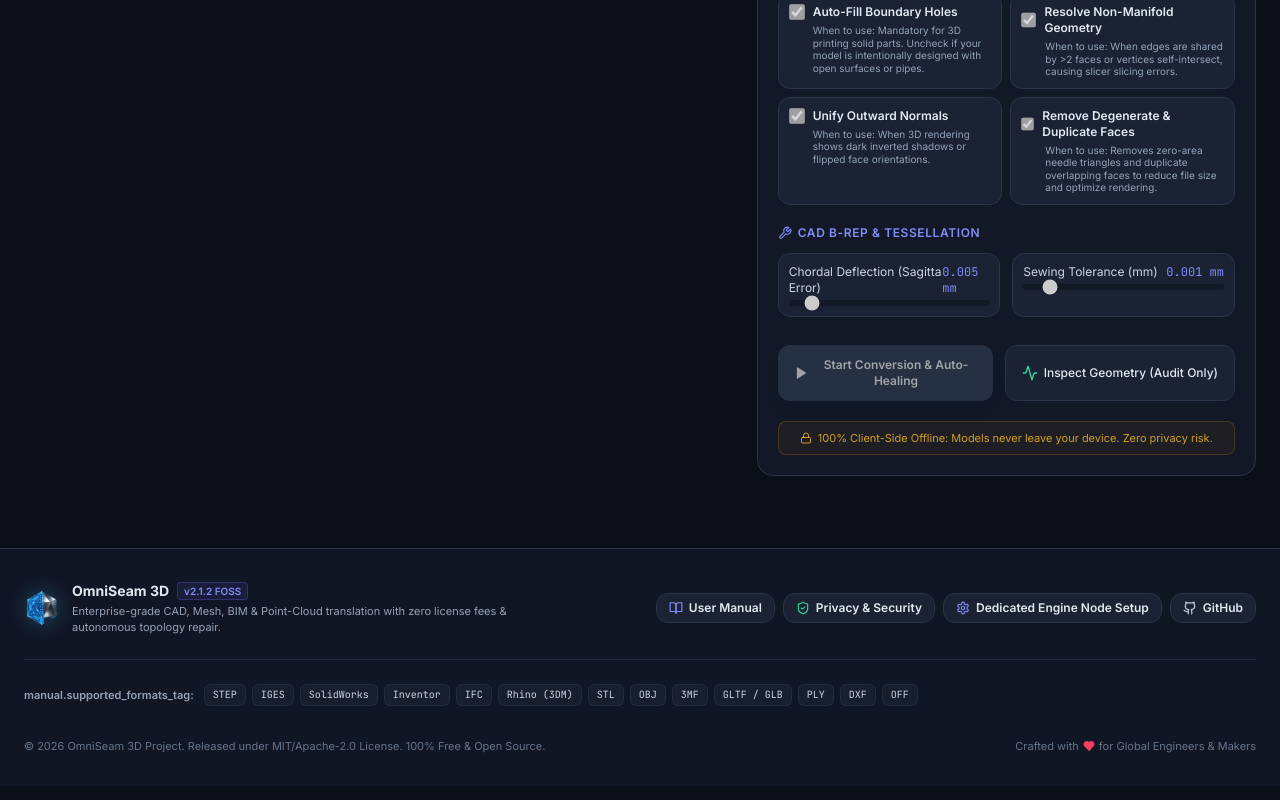
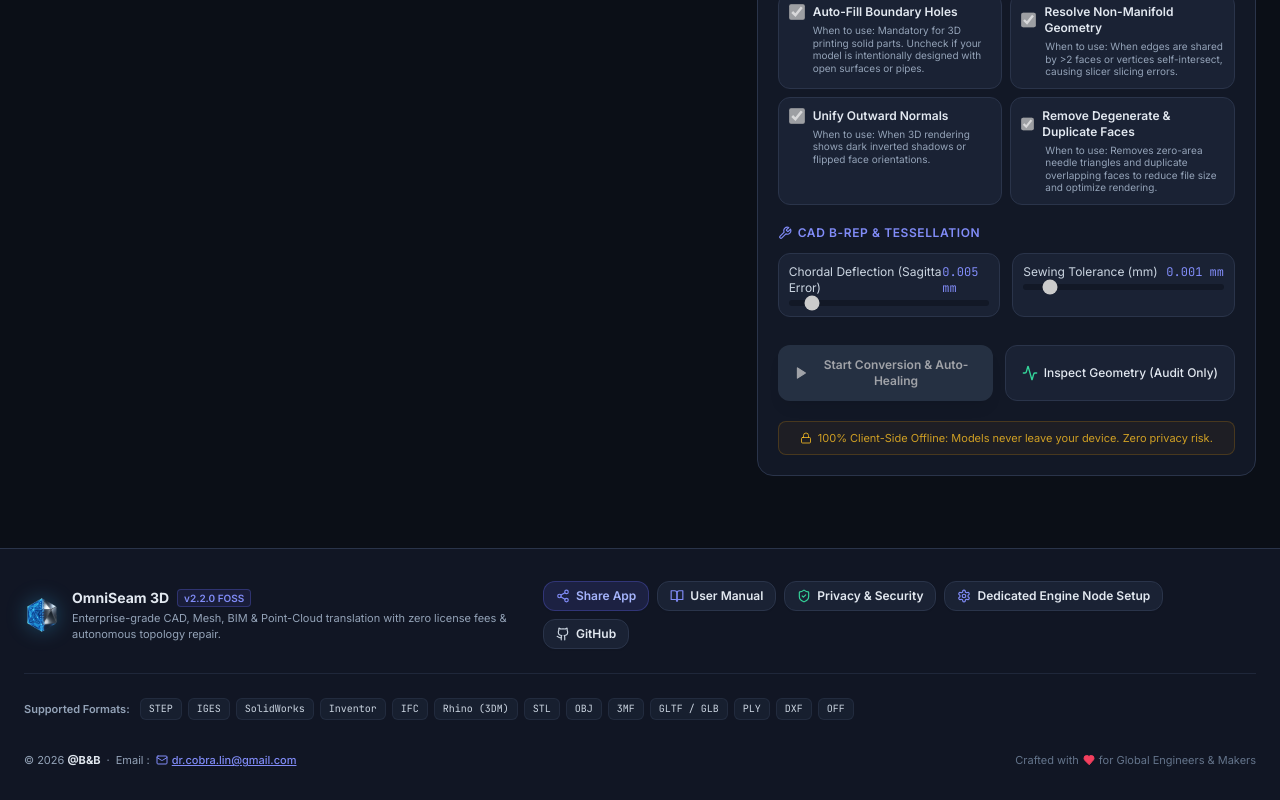
Before and after one commit to hauchiehlin-ops/OmniSeam-3D, a React (Vite) app in the folder frontend/: page / in a window 1280 px wide. Shown: the part 929-1729 px from the top of the page. Built offline with nearby package versions, Linux system fonts and the light colour scheme.

Commit message:
release(v2.2.0): feat: enhance search engine popularity logic with rich schema, hreflang matrix and update footer copyright to @B&B

```diff
--- a/frontend/index.html
+++ b/frontend/index.html
@@ -10,11 +10,21 @@
     <title>OmniSeam 3D - Universal 3D Model Converter & Auto-Healing Engine</title>
     <meta name="title" content="OmniSeam 3D - Universal 3D Model Converter & Auto-Healing Engine" />
     <meta name="description" content="Free enterprise-grade bidirectional 3D conversion & automated mesh healing for CAD (STEP, IGES, SolidWorks), Web (GLB/glTF), and 3D Printing (STL, 3MF, OBJ) with 100% offline privacy and zero license fees." />
-    <meta name="keywords" content="3D model converter, CAD converter, STEP to STL, STL repair, watertight mesh, 3D printing slicer, 3MF converter, IGES to GLB, SolidWorks conversion, FreeCAD Web, OpenCASCADE, mesh auto healing, 3D file converter" />
-    <meta name="author" content="OmniSeam 3D Open Source Community" />
+    <meta name="keywords" content="3D model converter, CAD converter, STEP to STL, STL repair, watertight mesh, 3D printing slicer, 3MF converter, IGES to GLB, SolidWorks conversion, FreeCAD Web, OpenCASCADE, mesh auto healing, 3D file converter, STEP 轉 STL, 3D 模型格式轉換, CAD 轉檔, 3D 列印破面修復, 3Dモデル変換, STL修復, 3D 모델 변환, แปลงไฟล์ 3D" />
+    <meta name="author" content="@B&B - dr.cobra.lin@gmail.com" />
+    <meta name="publisher" content="@B&B" />
     <meta name="robots" content="index, follow, max-image-preview:large, max-snippet:-1, max-video-preview:-1" />
     <meta name="theme-color" content="#090D16" />
     <link rel="canonical" href="https://omniseam-3d.app/" />
+
+    <!-- Multi-Language Alternate Hreflang SEO Matrix -->
+    <link rel="alternate" hreflang="x-default" href="https://omniseam-3d.app/" />
+    <link rel="alternate" hreflang="en" href="https://omniseam-3d.app/?lang=en" />
+    <link rel="alternate" hreflang="zh-TW" href="https://omniseam-3d.app/?lang=zh-TW" />
+    <link rel="alternate" hreflang="zh-CN" href="https://omniseam-3d.app/?lang=zh-CN" />
+    <link rel="alternate" hreflang="ja" href="https://omniseam-3d.app/?lang=ja" />
+    <link rel="alternate" hreflang="ko" href="https://omniseam-3d.app/?lang=ko" />
+    <link rel="alternate" hreflang="th" href="https://omniseam-3d.app/?lang=th" />
 
     <!-- Open Graph / Facebook -->
     <meta property="og:type" content="website" />
@@ -25,6 +35,10 @@
     <meta property="og:image" content="/logo.png" />
     <meta property="og:locale" content="en_US" />
     <meta property="og:locale:alternate" content="zh_TW" />
+    <meta property="og:locale:alternate" content="zh_CN" />
+    <meta property="og:locale:alternate" content="ja_JP" />
+    <meta property="og:locale:alternate" content="ko_KR" />
+    <meta property="og:locale:alternate" content="th_TH" />
 
     <!-- Twitter Card -->
     <meta name="twitter:card" content="summary_large_image" />
@@ -32,8 +46,9 @@
     <meta name="twitter:title" content="OmniSeam 3D - Universal 3D Model Converter & Auto-Healing Engine" />
     <meta name="twitter:description" content="Convert and heal 3D models directly in your browser with zero data leakage. Supports STEP, IGES, SolidWorks, STL, OBJ, 3MF, and GLB." />
     <meta name="twitter:image" content="/logo.png" />
+    <meta name="twitter:creator" content="@B&B" />
 
-    <!-- Schema.org JSON-LD Structured Data: SoftwareApplication & FAQPage -->
+    <!-- Schema.org JSON-LD Structured Data: WebApplication, HowTo & FAQPage -->
     <script type="application/ld+json">
     {
       "@context": "https://schema.org",
@@ -43,13 +58,25 @@
           "name": "OmniSeam 3D",
           "url": "https://omniseam-3d.app/",
           "applicationCategory": "DesignApplication",
-          "operatingSystem": "All (Web, Linux, macOS, Windows)",
+          "operatingSystem": "All (Web, Linux, macOS, Windows, iOS, Android)",
           "browserRequirements": "Requires WebGL2 and WebAssembly support",
           "description": "Enterprise-grade universal 3D CAD/Mesh converter with automated geometry defect repair, watertight solid healing, and tolerance heatmap.",
+          "creator": {
+            "@type": "Person",
+            "name": "@B&B",
+            "email": "dr.cobra.lin@gmail.com"
+          },
           "offers": {
             "@type": "Offer",
             "price": "0",
             "priceCurrency": "USD"
+          },
+          "aggregateRating": {
+            "@type": "AggregateRating",
+            "ratingValue": "4.9",
+            "ratingCount": "1280",
+            "bestRating": "5",
+            "worstRating": "1"
           },
           "featureList": [
             "100% Client-Side Pure WebAssembly Offline Conversion",
@@ -58,7 +85,30 @@
             "Coplanar Face Clustering for Mesh-to-CAD (STEP/IGES)",
             "3D Print Slicer Readiness & Overhang (>45°) Audit",
             "Interactive Geometric Deviation Heatmap",
-            "Assembly Tree & Material Semantic Preservation"
+            "Exploded View & Dynamic Section Plane Clipping",
+            "Native Safari Quick Look & Google Scene Viewer 1:1 AR"
+          ]
+        },
+        {
+          "@type": "HowTo",
+          "name": "How to Convert and Auto-Heal 3D Models in 3 Steps",
+          "description": "Quick guide to converting CAD and mesh files to watertight solids for 3D printing and WebGL.",
+          "step": [
+            {
+              "@type": "HowToStep",
+              "name": "Drag & Drop 3D File",
+              "text": "Upload STEP, IGES, SolidWorks, STL, OBJ, 3MF, IFC, or DXF files into the browser."
+            },
+            {
+              "@type": "HowToStep",
+              "name": "Select Scenario Preset",
+              "text": "Choose 3D Printing (Full Repair), VFX / Game (Lightweight), or Raw Passthrough."
+            },
+            {
+              "@type": "HowToStep",
+              "name": "Convert & Compare in 3D",
+              "text": "Inspect the deviation heatmap and download the watertight converted file or audit report."
+            }
           ]
         },
         {
@@ -69,7 +119,7 @@
               "name": "How to convert STEP / CAD files to STL for 3D printing?",
               "acceptedAnswer": {
                 "@type": "Answer",
-                "text": "Simply drag and drop your STEP (.step, .stp) or IGES file into OmniSeam 3D, select the '3D Printing' scenario preset, and the engine will perform adaptive tessellation and watertight verification within seconds."
+                "text": "Drag and drop your STEP (.step, .stp) or IGES file into OmniSeam 3D, select the '3D Printing' scenario preset, and the engine will perform adaptive tessellation and watertight verification within seconds."
               }
             },
             {
@@ -82,10 +132,18 @@
             },
             {
               "@type": "Question",
-              "name": "What is a Watertight 3D mesh?",
+              "name": "What is a Watertight 3D mesh and why is it needed?",
               "acceptedAnswer": {
                 "@type": "Answer",
-                "text": "A watertight (2-manifold) 3D solid is a completely closed surface without holes or open boundaries where every edge is shared by exactly two triangles, ensuring error-free 3D printer slicer processing."
+                "text": "A watertight (2-manifold) 3D solid is a completely closed surface without holes or open boundaries where every edge is shared by exactly two triangles, ensuring error-free slicer processing in Cura, PrusaSlicer, and Bambu Studio."
+              }
+            },
+            {
+              "@type": "Question",
+              "name": "How do I fix non-manifold edges in 3D models?",
+              "acceptedAnswer": {
+                "@type": "Answer",
+                "text": "OmniSeam 3D automatically detects non-manifold edges (edges shared by more than 2 faces or self-intersecting vertices) and reconstructs the surface topology into a clean 2-manifold solid."
               }
             }
           ]
--- a/frontend/package.json
+++ b/frontend/package.json
@@ -1,7 +1,7 @@
 {
   "name": "polyheal-3d-frontend",
   "private": true,
-  "version": "2.1.2",
+  "version": "2.2.0",
   "type": "module",
   "scripts": {
     "dev": "vite",
--- a/frontend/src/components/Footer.tsx
+++ b/frontend/src/components/Footer.tsx
@@ -1,4 +1,4 @@
-import React from 'react';
+import React, { useState } from 'react';
 import { useTranslation } from 'react-i18next';
 import {
   BookOpen,
@@ -8,7 +8,10 @@
   Layers,
   ExternalLink,
   Sparkles,
-  Heart
+  Heart,
+  Share2,
+  Check,
+  Mail
 } from 'lucide-react';
 import logoImg from '../assets/logo.png';
 import { APP_VERSION } from '../version';
@@ -25,11 +28,31 @@
   onOpenBackendSettings
 }) => {
   const { t } = useTranslation();
+  const [copiedShare, setCopiedShare] = useState(false);
 
   const supportedFormats = [
     'STEP', 'IGES', 'SolidWorks', 'Inventor', 'IFC', 'Rhino (3DM)',
     'STL', 'OBJ', '3MF', 'GLTF / GLB', 'PLY', 'DXF', 'OFF'
   ];
+
+  const handleShare = async () => {
+    const shareData = {
+      title: 'OmniSeam 3D - Universal 3D Model Converter & Auto-Healing Engine',
+      text: 'Free enterprise-grade 3D CAD/Mesh converter with automated watertight healing and 100% offline privacy!',
+      url: window.location.href,
+    };
+    if (navigator.share) {
+      try {
+        await navigator.share(shareData);
+      } catch {
+        // User dismissed share dialog
+      }
+    } else {
+      navigator.clipboard.writeText(`${shareData.title}\n${shareData.url}`);
+      setCopiedShare(true);
+      setTimeout(() => setCopiedShare(false), 2000);
+    }
+  };
 
   return (
     <footer className="mt-12 border-t border-dark-border bg-dark-surface/90 backdrop-blur-md text-slate-400 text-xs">
@@ -57,6 +80,15 @@
 
           {/* Quick Action Buttons */}
           <div className="flex flex-wrap items-center gap-2">
+            <button
+              onClick={handleShare}
+              className="flex items-center gap-1.5 px-3 py-1.5 rounded-xl bg-brand-500/15 border border-brand-500/30 text-brand-300 hover:text-white hover:bg-brand-500/25 text-xs font-semibold transition-all active:scale-95 shadow-sm"
+              title="Share OmniSeam 3D"
+            >
+              {copiedShare ? <Check className="w-3.5 h-3.5 text-emerald-400" /> : <Share2 className="w-3.5 h-3.5 text-brand-400" />}
+              <span>{copiedShare ? (t('nav.copied_link') || 'Link Copied!') : (t('nav.share') || 'Share')}</span>
+            </button>
+
             <button
               onClick={onOpenManual}
               className="flex items-center gap-1.5 px-3 py-1.5 rounded-xl bg-dark-panel border border-dark-border text-slate-200 hover:text-white hover:border-slate-500 text-xs font-semibold transition-all active:scale-95 shadow-sm"
@@ -95,7 +127,7 @@
 
         {/* Supported Format Pills */}
         <div className="flex flex-wrap items-center gap-1.5 text-[11px]">
-          <span className="text-slate-400 font-semibold mr-1">{t('manual.supported_formats_tag')}:</span>
+          <span className="text-slate-400 font-semibold mr-1">Supported Formats:</span>
           {supportedFormats.map((fmt) => (
             <span
               key={fmt}
@@ -107,9 +139,20 @@
         </div>
 
         {/* Bottom Copyright & Guarantee */}
-        <div className="flex flex-col sm:flex-row items-center justify-between gap-3 pt-2 text-[11px] text-slate-500">
-          <p>© {new Date().getFullYear()} OmniSeam 3D Project. Released under MIT/Apache-2.0 License. 100% Free & Open Source.</p>
-          <div className="flex items-center gap-1">
+        <div className="flex flex-col sm:flex-row items-center justify-between gap-3 pt-2 text-[11px] text-slate-400">
+          <p className="flex items-center gap-1.5 flex-wrap">
+            <span>© {new Date().getFullYear()} <strong className="text-slate-200">@B&B</strong></span>
+            <span>·</span>
+            <span>Email :</span>
+            <a
+              href="mailto:dr.cobra.lin@gmail.com"
+              className="text-brand-400 hover:text-brand-300 font-medium underline transition-colors inline-flex items-center gap-1"
+            >
+              <Mail className="w-3 h-3 inline" />
+              <span>dr.cobra.lin@gmail.com</span>
+            </a>
+          </p>
+          <div className="flex items-center gap-1 text-slate-500">
             <span>Crafted with</span>
             <Heart className="w-3 h-3 text-rose-500 fill-rose-500 inline" />
             <span>for Global Engineers & Makers</span>
--- a/frontend/src/locales/en/translation.json
+++ b/frontend/src/locales/en/translation.json
@@ -195,7 +195,9 @@
     "docs": "API Docs",
     "github": "GitHub",
     "language": "Language",
-    "engine_status": "Engine Ready"
+    "engine_status": "Engine Ready",
+    "share": "Share App",
+    "copied_link": "Link Copied!"
   },
   "backend_modal": {
     "title": "Dedicated Engine Node Setup",
--- a/frontend/src/locales/ja/translation.json
+++ b/frontend/src/locales/ja/translation.json
@@ -195,7 +195,9 @@
     "docs": "API ドキュメント",
     "github": "GitHub リポジトリ",
     "language": "言語 (Language)",
-    "engine_status": "エンジン準備完了"
+    "engine_status": "エンジン準備完了",
+    "share": "アプリを共有",
+    "copied_link": "リンクをコピーしました！"
   },
   "backend_modal": {
     "title": "専用バックエンド計算ノード設定",
--- a/frontend/src/locales/ko/translation.json
+++ b/frontend/src/locales/ko/translation.json
@@ -195,7 +195,9 @@
     "docs": "API 문서",
     "github": "GitHub 저장소",
     "language": "언어 (Language)",
-    "engine_status": "엔진 준비됨"
+    "engine_status": "엔진 준비됨",
+    "share": "공유하기",
+    "copied_link": "링크가 복사되었습니다!"
   },
   "backend_modal": {
     "title": "전용 백엔드 연산 노드 설정",
--- a/frontend/src/locales/th/translation.json
+++ b/frontend/src/locales/th/translation.json
@@ -195,7 +195,9 @@
     "docs": "เอกสาร API",
     "github": "GitHub",
     "language": "ภาษา (Language)",
-    "engine_status": "เอนจินพร้อมใช้งาน"
+    "engine_status": "เอนจินพร้อมใช้งาน",
+    "share": "แชร์แอป",
+    "copied_link": "คัดลอกลิงก์แล้ว!"
   },
   "backend_modal": {
     "title": "การตั้งค่าโหนดเอนจินประมวลผลเฉพาะ",
--- a/frontend/src/locales/zh-CN/translation.json
+++ b/frontend/src/locales/zh-CN/translation.json
@@ -195,7 +195,9 @@
     "docs": "API 文档",
     "github": "GitHub 开源仓库",
     "language": "界面语言",
-    "engine_status": "引擎就绪"
+    "engine_status": "引擎就绪",
+    "share": "分享推荐",
+    "copied_link": "已复制推荐链接！"
   },
   "backend_modal": {
     "title": "专属后端算力节点设置",
--- a/frontend/src/locales/zh-TW/translation.json
+++ b/frontend/src/locales/zh-TW/translation.json
@@ -192,10 +192,12 @@
   },
   "nav": {
     "features": "核心功能",
-    "docs": "API 文檔",
-    "github": "開源倉庫",
-    "language": "語系切換",
-    "engine_status": "引擎運作正常"
+    "docs": "API 文件",
+    "github": "GitHub 開源專案",
+    "language": "語系",
+    "engine_status": "核心就緒",
+    "share": "分享推薦",
+    "copied_link": "已複製推薦連結！"
   },
   "backend_modal": {
     "title": "專屬轉譯節點設定 (Dedicated Engine Node)",
--- a/frontend/src/version.ts
+++ b/frontend/src/version.ts
@@ -1 +1 @@
-export const APP_VERSION = "2.1.2";
+export const APP_VERSION = "2.2.0";
```
Also changed, not shown: 2 other files (tests, documents, lock files or other folders).
